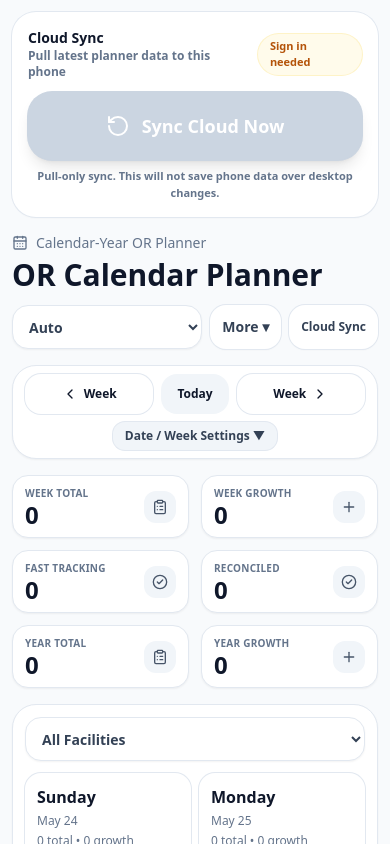
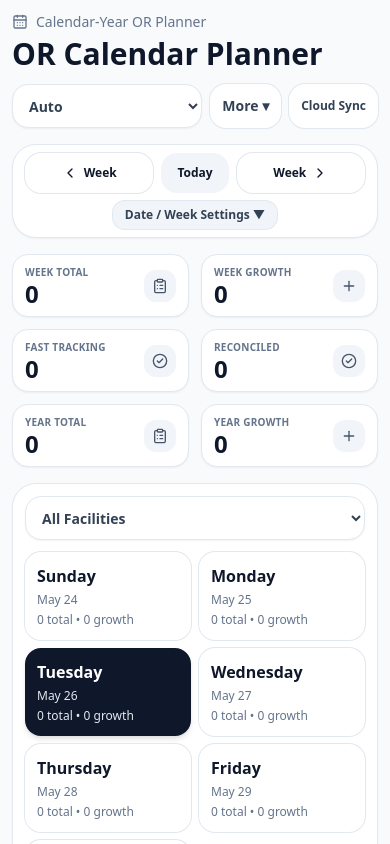
Before and after one commit to FBS9/or-planner, a React (Vite) app: page / in a window 390 px wide. Shown: the top 844 px of the page. Built offline with nearby package versions, Linux system fonts and the light colour scheme.

Commit message:
Refactor mobile sync functionality and UI hints
Removed mobilePullFromCloudOnly function and related UI elements. Updated pull-to-refresh hint and label for better user experience.

```diff
--- a/src/App.jsx
+++ b/src/App.jsx
@@ -2601,56 +2601,28 @@ export default function ORPlannerApp() {
     }
   };
 
-  const mobilePullFromCloudOnly = async () => {
-    // Mobile top button should behave as pull-only. It must never save stale
-    // local phone state over newer desktop changes.
-    if (cloudAutoSaveTimerRef.current) {
-      window.clearTimeout(cloudAutoSaveTimerRef.current);
-      cloudAutoSaveTimerRef.current = null;
-    }
-    localDirtyRef.current = false;
-    lastLocalEditAtRef.current = 0;
-    localEditGuardUntilRef.current = 0;
-    await performCloudPull({ silent: false });
-  };
-
-  const showMobileMainSyncBox = !isDesktopLayout && (
-    (typeof navigator !== "undefined" && /iphone|ipad|ipod|android|mobile/i.test(navigator.userAgent || "")) ||
-    (typeof window !== "undefined" && window.matchMedia?.("(max-width: 767px)")?.matches)
-  );
+  const showPullToRefreshHint = pullRefreshState !== "idle";
+  const pullToRefreshLabel = pullRefreshState === "refreshing" ? "Syncing cloud..." : pullRefreshState === "ready" ? "Release to sync cloud" : "Pull to sync cloud";
 
   return (
     <div
       className="min-h-screen overflow-x-hidden bg-slate-50 text-slate-900 p-3 md:p-6"
       style={{ overflowAnchor: "none", WebkitTapHighlightColor: "transparent" }}
+      onTouchStart={handlePullRefreshStart}
+      onTouchMove={handlePullRefreshMove}
+      onTouchEnd={handlePullRefreshEnd}
+      onTouchCancel={() => {
+        pullRefreshArmedRef.current = false;
+        pullRefreshStartYRef.current = null;
+        setPullRefreshState("idle");
+        setPullRefreshDistance(0);
+      }}
     >
       <div className="mx-auto max-w-7xl space-y-4">
-        {showMobileMainSyncBox && (
-        <div className="rounded-3xl bg-white p-4 shadow-sm ring-1 ring-slate-200">
-          <div className="mb-3 flex items-center justify-between gap-2">
-            <div>
-              <div className="text-sm font-extrabold text-slate-900">Cloud Sync</div>
-              <div className="text-xs font-semibold text-slate-500">Pull latest planner data to this phone</div>
-            </div>
-            {cloudSession ? (
-              <span className="rounded-full bg-slate-100 px-3 py-1 text-[11px] font-bold text-slate-600">{cloudSyncActivity}</span>
-            ) : (
-              <span className="rounded-full bg-amber-50 px-3 py-1 text-[11px] font-bold text-amber-700 ring-1 ring-amber-100">Sign in needed</span>
-            )}
+        {showPullToRefreshHint && (
+          <div className="pointer-events-none fixed left-1/2 top-3 z-[1000] -translate-x-1/2 rounded-full bg-slate-900 px-4 py-2 text-xs font-extrabold text-white shadow-lg ring-1 ring-slate-800">
+            {pullToRefreshLabel}
           </div>
-          <button
-            type="button"
-            onClick={mobilePullFromCloudOnly}
-            disabled={cloudBusy || !cloudSession?.user?.id}
-            className="flex min-h-[68px] w-full items-center justify-center gap-3 rounded-3xl bg-slate-900 px-5 py-4 text-lg font-extrabold text-white shadow-lg ring-1 ring-slate-800 disabled:bg-slate-300 disabled:ring-slate-300"
-          >
-            <RotateCcw className={`h-6 w-6 ${cloudBusy ? "animate-spin" : ""}`} />
-            <span>{cloudBusy ? "Syncing Cloud..." : "Sync Cloud Now"}</span>
-          </button>
-          <div className="mt-2 text-center text-[11px] font-semibold text-slate-500">
-            Pull-only sync. This will not save phone data over desktop changes.
-          </div>
-        </div>
         )}
         <motion.div initial={{ opacity: 0, y: -8 }} animate={{ opacity: 1, y: 0 }} className="flex flex-col gap-3 md:flex-row md:items-center md:justify-between">
           <div>
@@ -3561,7 +3533,7 @@ export default function ORPlannerApp() {
               <div className="min-w-0">
                 <div className="text-xs font-bold uppercase tracking-wide text-blue-600">Salesforce Import</div>
                 <h2 className="mt-1 text-xl font-bold text-slate-900 md:text-2xl">AI screenshot extraction</h2>
-                <div className="mt-1 text-xs font-bold text-slate-400">SF Import logic v4d · phone-only top sync box</div>
+                <div className="mt-1 text-xs font-bold text-slate-400">SF Import logic v4e · pull-to-sync no top button</div>
                 <p className="mt-1 max-w-2xl text-sm text-slate-600">
                   Upload a Salesforce screenshot, review the suggested actions, then apply approved rows to your OR Planner. The compact screenshot reference stays visible while you review. Click the image on desktop to enlarge it; on mobile, use the floating image button while scrolling.
                 </p>
```
